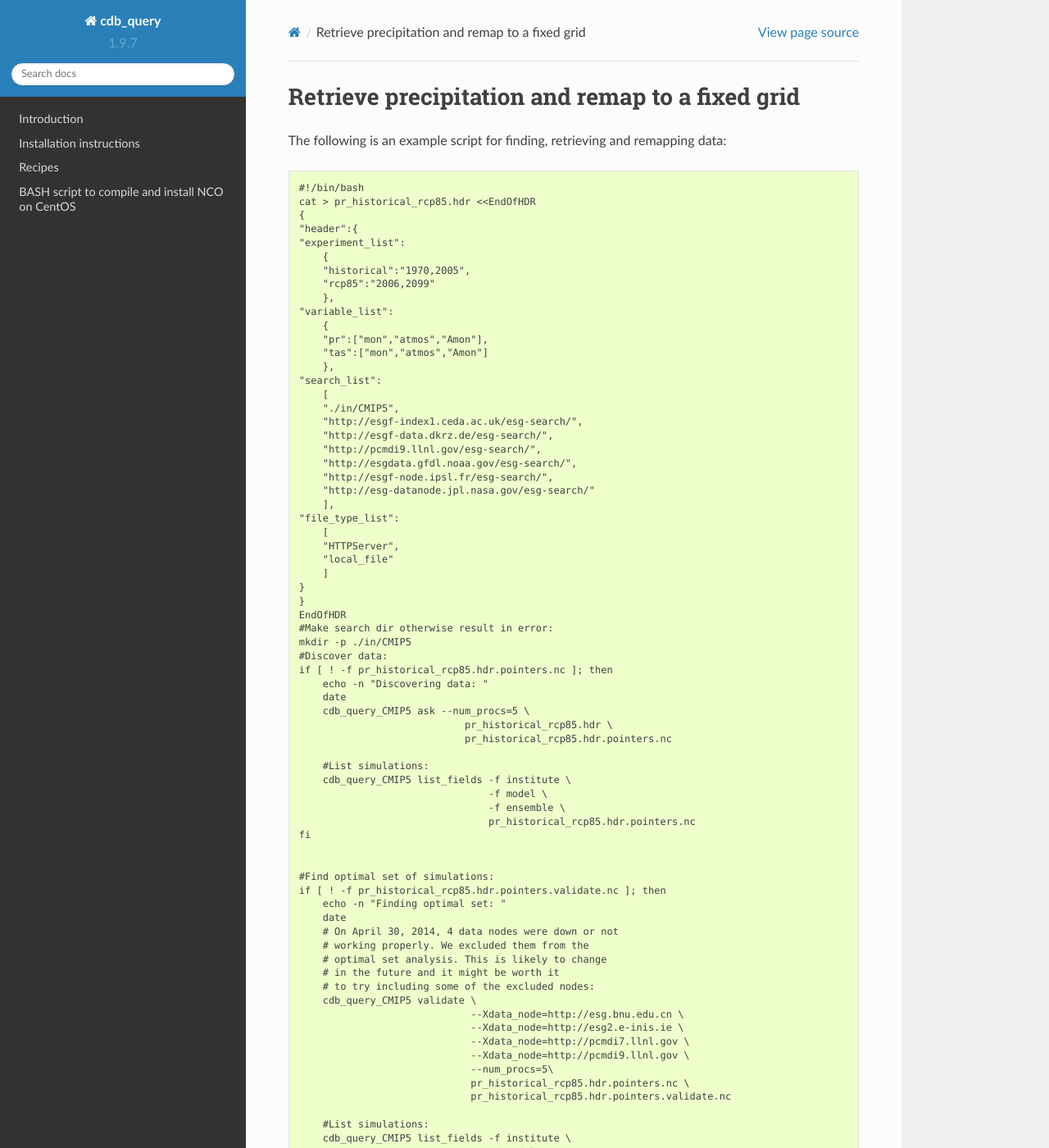
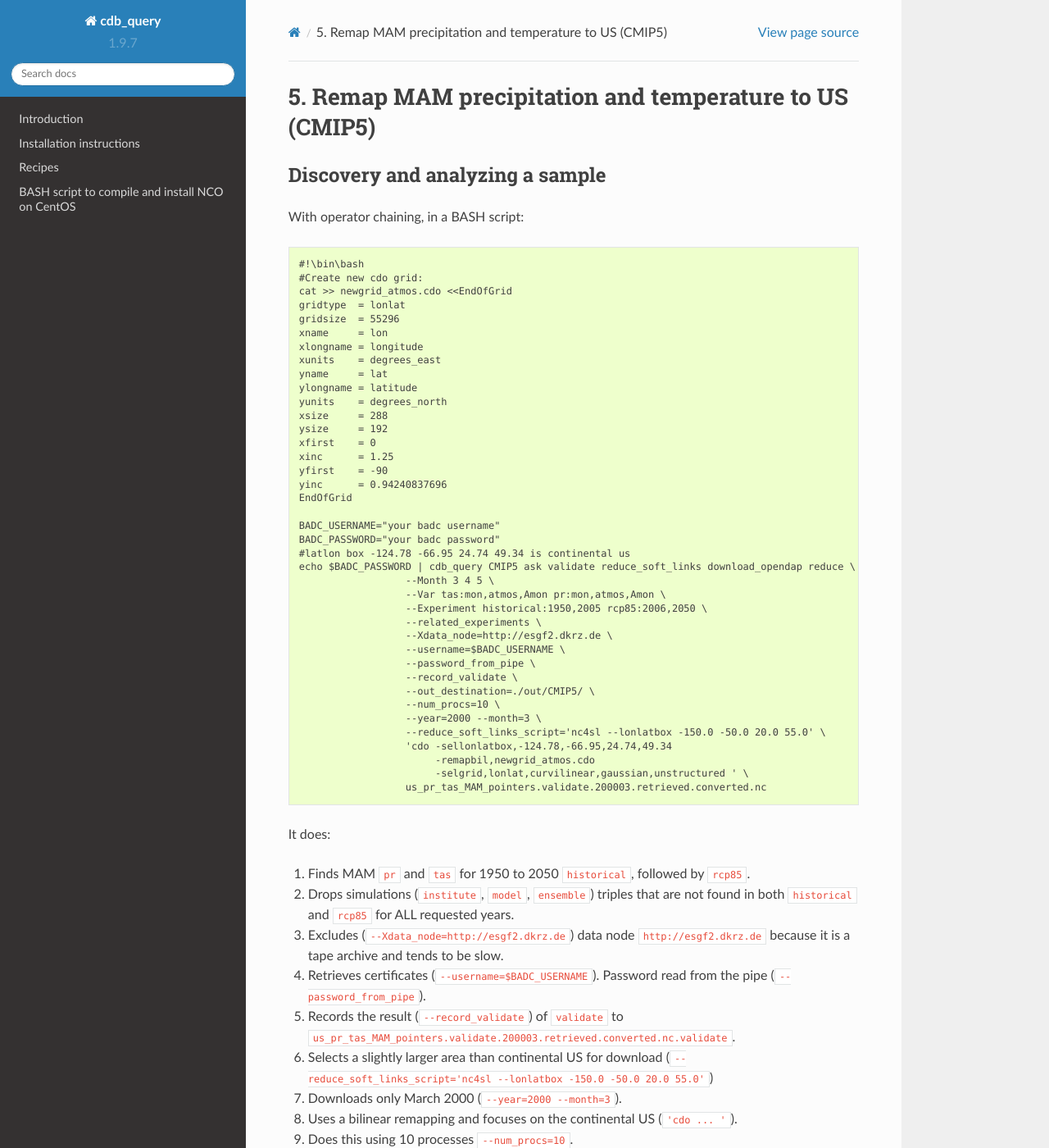
Before and after one commit to laliberte/cdb_query, a Sphinx documentation site: the page built from docs/recipe05.rst, in a window 1280 px wide and 1400 px high. Shown: the whole window at 82% size. Built offline with Sphinx 7.4.7 and the Read the Docs theme 2.0.0, drawn with Linux system fonts in a browser that asks for light colours; some of the changed text lies outside the part shown.

```diff
--- a/docs/recipe04.rst
+++ b/docs/recipe04.rst
@@ -35,7 +35,7 @@
 #. Retrieve certificates (``--username=$BADC_USERNAME``). It will prompt for your password.
 #. Record the result (``--record_validate``) of ``validate`` to ``tas_ONDJF_pointers.validate.197901.retrieved.converted.nc.validate``.
 #. Does this using 10 processes ``--num_procs=10``.
-#. Download only January 1979.
+#. Download only January 1979 (``--year=1979 --month=1``).
 #. Converts (the empty script ``''`` passed to ``reduce``) the data to the CMIP5 DRS to directory ``./out/CMIP5/``.
 
 
@@ -68,7 +68,7 @@
 #. Retrieve certificates (``--username=$BADC_USERNAME``). It will prompt for your password.
 #. Record the result (``--record_validate``) of ``validate`` to ``pr_JJAS_France_pointers.validate.France.retrieved.converted.nc.validate``.
 #. Does this using 10 processes ``--num_procs=10``.
-#. Download only June 1979.
+#. Download only June 1979 (``--year=1979 --month=6``).
 #. Converts (the empty script ``''`` passed to ``reduce``) the data to the CMIP5 DRS to directory ``./out_France/CORDEX/``.
 
 .. note:: From now on, recipes will be presented as chained operators.
--- a/docs/recipe05.rst
+++ b/docs/recipe05.rst
@@ -1,85 +1,13 @@
-Retrieve precipitation and remap to a fixed grid
-----------------------------------------------------
+5. Remap MAM precipitation and temperature to US (CMIP5)
+--------------------------------------------------------
 
-The following is an example script for finding, retrieving and remapping data::
+Discovery and analyzing a sample
+^^^^^^^^^^^^^^^^^^^^^^^^^^^^^^^^
 
-    #!/bin/bash
-    cat > pr_historical_rcp85.hdr <<EndOfHDR
-    {
-    "header":{
-    "experiment_list":
-        {
-        "historical":"1970,2005",
-        "rcp85":"2006,2099"
-        },
-    "variable_list":
-        {
-        "pr":["mon","atmos","Amon"],
-        "tas":["mon","atmos","Amon"]
-        },
-    "search_list":
-        [
-        "./in/CMIP5",
-        "http://esgf-index1.ceda.ac.uk/esg-search/",
-        "http://esgf-data.dkrz.de/esg-search/",
-        "http://pcmdi9.llnl.gov/esg-search/",
-        "http://esgdata.gfdl.noaa.gov/esg-search/",
-        "http://esgf-node.ipsl.fr/esg-search/",
-        "http://esg-datanode.jpl.nasa.gov/esg-search/"
-        ],
-    "file_type_list":
-        [
-        "HTTPServer",
-        "local_file"
-        ]
-    }
-    }
-    EndOfHDR
-    #Make search dir otherwise result in error:
-    mkdir -p ./in/CMIP5
-    #Discover data:
-    if [ ! -f pr_historical_rcp85.hdr.pointers.nc ]; then
-        echo -n "Discovering data: "
-        date
-        cdb_query_CMIP5 ask --num_procs=5 \
-                                pr_historical_rcp85.hdr \
-                                pr_historical_rcp85.hdr.pointers.nc
+With operator chaining, in a BASH script::
 
-        #List simulations:
-        cdb_query_CMIP5 list_fields -f institute \
-                                    -f model \
-                                    -f ensemble \
-                                    pr_historical_rcp85.hdr.pointers.nc
-    fi
-
-
-    #Find optimal set of simulations:
-    if [ ! -f pr_historical_rcp85.hdr.pointers.validate.nc ]; then
-        echo -n "Finding optimal set: "
-        date
-        # On April 30, 2014, 4 data nodes were down or not
-        # working properly. We excluded them from the
-        # optimal set analysis. This is likely to change
-        # in the future and it might be worth it
-        # to try including some of the excluded nodes:
-        cdb_query_CMIP5 validate \
-                                 --Xdata_node=http://esg.bnu.edu.cn \
-                                 --Xdata_node=http://esg2.e-inis.ie \
-                                 --Xdata_node=http://pcmdi7.llnl.gov \
-                                 --Xdata_node=http://pcmdi9.llnl.gov \
-                                 --num_procs=5\
-                                 pr_historical_rcp85.hdr.pointers.nc \
-                                 pr_historical_rcp85.hdr.pointers.validate.nc
-
-        #List simulations:
-        cdb_query_CMIP5 list_fields -f institute \
-                                    -f model \
-                                    -f ensemble \
-                                    pr_historical_rcp85.hdr.pointers.validate.nc
-        date
-    fi
-
-    #REMAPPING HISTORICAL DATA
+    #!\bin\bash
+    #Create new cdo grid:
     cat >> newgrid_atmos.cdo <<EndOfGrid
     gridtype  = lonlat
     gridsize  = 55296
@@ -97,76 +25,62 @@
     yinc      = 0.94240837696
     EndOfGrid
 
-    FILE_NAME="pr_historical_rcp85.hdr.pointers.validate"
-    EXPERIMENT=historical
-    YEAR_START=1970
-    YEAR_END=2005
-    #Retrieve first month:
-    if [ ! -f $FILE_NAME.197001.retrieved.nc ]; then
-        cdb_query_CMIP5 download --experiment=$EXPERIMENT \
-                                        --year=$YEAR_START \
-                                        --month=1 \
-                                        $FILE_NAME.nc \
-                                        $FILE_NAME.197001.retrieved.nc
-    fi
+    BADC_USERNAME="your badc username"
+    BADC_PASSWORD="your badc password"
+    #latlon box -124.78 -66.95 24.74 49.34 is continental us
+    echo $BADC_PASSWORD | cdb_query CMIP5 ask validate reduce_soft_links download_opendap reduce \
+                      --Month 3 4 5 \
+                      --Var tas:mon,atmos,Amon pr:mon,atmos,Amon \
+                      --Experiment historical:1950,2005 rcp85:2006,2050 \
+                      --related_experiments \
+                      --Xdata_node=http://esgf2.dkrz.de \
+                      --username=$BADC_USERNAME \
+                      --password_from_pipe \
+                      --record_validate \
+                      --out_destination=./out/CMIP5/ \
+                      --num_procs=10 \
+                      --year=2000 --month=3 \
+                      --reduce_soft_links_script='nc4sl --lonlatbox -150.0 -50.0 20.0 55.0' \
+                      'cdo -sellonlatbox,-124.78,-66.95,24.74,49.34
+                           -remapbil,newgrid_atmos.cdo
+                           -selgrid,lonlat,curvilinear,gaussian,unstructured ' \
+                      us_pr_tas_MAM_pointers.validate.200003.retrieved.converted.nc
+It does:
 
+#. Finds MAM ``pr`` and ``tas`` for 1950 to 2050 ``historical``, followed by ``rcp85``.
+#. Drops simulations (``institute``, ``model``, ``ensemble``) triples that are not found in both ``historical`` and ``rcp85`` for ALL requested years.
+#. Excludes (``--Xdata_node=http://esgf2.dkrz.de``) data node ``http://esgf2.dkrz.de`` because it is a tape archive and tends to be slow.
+#. Retrieves certificates (``--username=$BADC_USERNAME``). Password read from the pipe (``--password_from_pipe``).
+#. Records the result (``--record_validate``) of ``validate`` to ``us_pr_tas_MAM_pointers.validate.200003.retrieved.converted.nc.validate``.
+#. Selects a slightly larger area than continental US for download (``--reduce_soft_links_script='nc4sl --lonlatbox -150.0 -50.0 20.0 55.0'``)
+#. Downloads only March 2000 (``--year=2000 --month=3``).
+#. Uses a bilinear remapping and focuses on the continental US (``'cdo ... '``).
+#. Does this using 10 processes ``--num_procs=10``.
+#. Converts the data to the CMIP5 DRS to directory ``./out/CMIP5/``.
 
-    #Compute the remapping weigths:
-    #Next is a loop over variables in $FILE_NAME.197001.retrieved.nc. It is equivalent to:
-    #
-    # cdo gendis,newgrid_atmos.cdo $FILE_NAME.197001.retrieved.nc $FILE_NAME.197001.retrieved.weigths.nc
-    #
-    # if the the files were not hierarchical netcdf4 files.
-    #
-    # This is is accomplished with 10 simultaneous processes
-    #
-    if [ ! -f $FILE_NAME.197001.retrieved.weigths.nc ]; then
-        cdb_query_CMIP5 apply --num_procs=10 \
-                                'cdo gendis,newgrid_atmos.cdo' \
-                                $FILE_NAME.197001.retrieved.nc \
-                                $FILE_NAME.197001.retrieved.weigths.nc
-    fi
+Scaling up to the whole dataset
+^^^^^^^^^^^^^^^^^^^^^^^^^^^^^^^
 
-    echo -n "Starting remapping "
-    date
-    for YEAR in $(seq $YEAR_START $YEAR_END); do
-        if [ ! -f $FILE_NAME.$YEAR.retrieved.remap.nc ]; then
-            cdb_query_CMIP5 download \
-                                --experiment=$EXPERIMENT \
-                                --year=$YEAR \
-                                $FILE_NAME.nc \
-                                $FILE_NAME.$YEAR.retrieved.nc
-            #Next is a loop over variables in $FILE_NAME.197001.retrieved.nc. It is equivalent to:
-            #
-            # cdo cdo remap,newgrid_atmos.cdo,$FILE_NAME.197001.retrieved.weigths.nc $FILE_NAME.$YEAR.retrieved.nc \
-            #                                  $FILE_NAME.$YEAR.retrieved.remap.nc
-            #
-            # if the the files were not hierarchical netcdf4 files.
-            #
-            cdb_query_CMIP5 apply \
-                            --experiment=$EXPERIMENT \
-                            --num_procs=5 \
-                            'cdo -s remap,newgrid_atmos.cdo,{1}' \
-                            $FILE_NAME.$YEAR.retrieved.nc \
-                            $FILE_NAME.197001.retrieved.weigths.nc \
-                            $FILE_NAME.$YEAR.retrieved.remap.nc
-            rm $FILE_NAME.$YEAR.retrieved.nc
-        fi
-    done
+If the data looks OK, then one can use the validate file to bypass the ``ask`` and ``validate`` steps::
 
-    echo -n "Done remapping "
-    date
+    #!\bin\bash
+    BADC_USERNAME="your badc username"
+    BADC_PASSWORD="your badc password"
+    #latlon box -124.78 -66.95 24.74 49.34 is continental us
 
-    #Concatenate the results:
+    echo $BADC_PASSWORD | cdb_query CMIP5 reduce_soft_links download_opendap reduce \
+                      --username=$BADC_USERNAME \
+                      --password_from_pipe \
+                      --out_destination=./out/CMIP5/ \
+                      --num_procs=10 \
+                      --reduce_soft_links_script='nc4sl --lonlatbox -150.0 -50.0 20.0 55.0' \
+                      'cdo -sellonlatbox,-124.78,-66.95,24.74,49.34
+                           -remapbil,newgrid_atmos.cdo
+                           -selgrid,lonlat,curvilinear,gaussian,unstructured ' \
+                      us_pr_tas_MAM_pointers.validate.200003.retrieved.converted.nc.validate \
+                      us_pr_tas_MAM_pointers.validate.retrieved.converted.nc
 
-    if [ ! -f pr_historical_rcp85.hdr.pointers.validate.1970-2005.retrieved.remap.nc ]; then
-        #First list the files:
-        FILE_LIST=$(for YEAR in $(seq 1970 2005); do
-                        echo pr_historical_rcp85.hdr.pointers.validate.$YEAR.retrieved.remap.nc;
-                    done)
+This will download all the data!
 
-        #Then apply a mergetime operator:
-        cdb_query_CMIP5 apply 'cdo mergetime' \
-                        $FILE_LIST \
-                        pr_historical_rcp85.hdr.pointers.validate.1970-2005.retrieved.remap.nc
-    fi
+.. hint:: It is good practice to first download a small subset to ensure that everything outputs as expected.
+          Because we record the validate step, this two-parts process comes at a very small price.
```
Also changed, not shown: docs/recipes.rst (+4 -3 lines).
